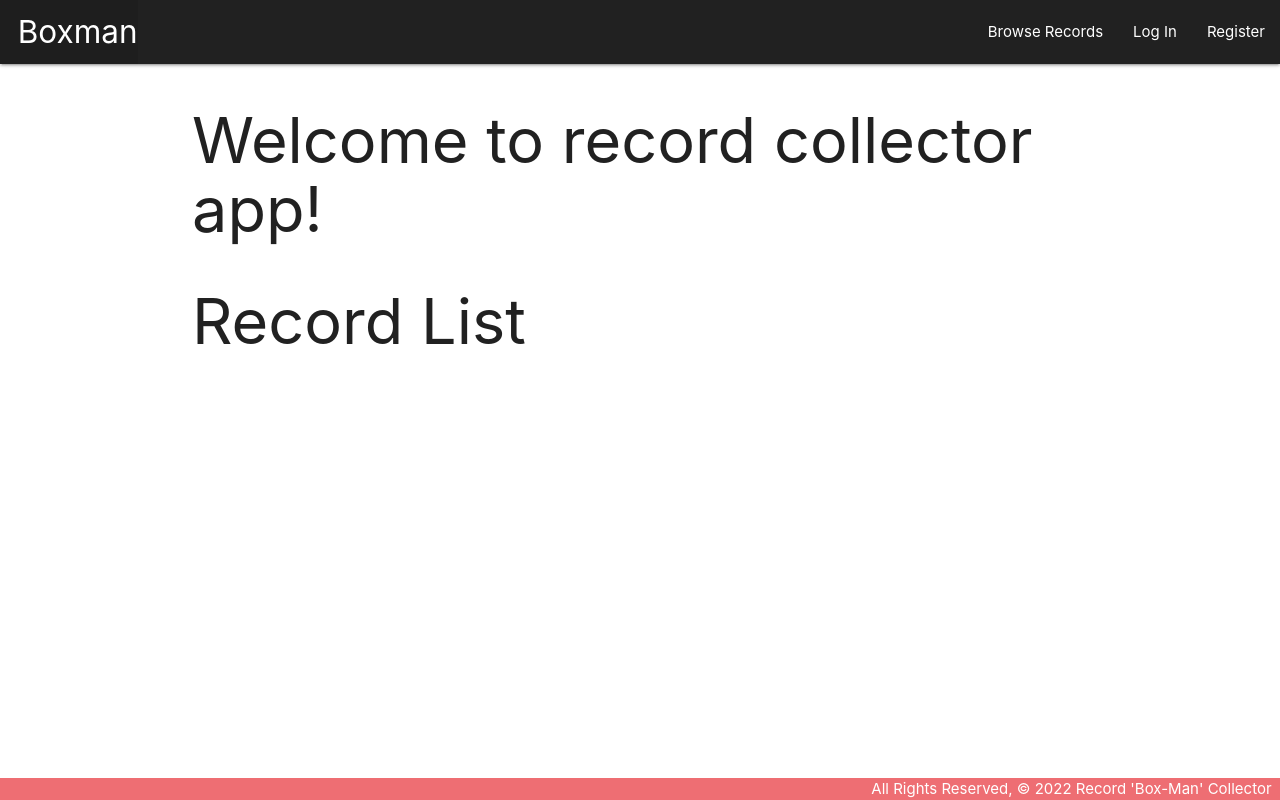
After one commit to tatyanakarlen/Finch-Collector-DJANGO-PROJECT, a Django app: page / in a window 1280 px wide. The commit adds this page. Run offline with Django 4.2, Linux system fonts and the light colour scheme; data that the repository does not hold is empty.

Commit message:
oauth done

```diff
--- a/main_app/templates/base.html
+++ b/main_app/templates/base.html
@@ -20,12 +20,12 @@
           <li><a href="/" class="left brand-logo">&nbsp;&nbsp;Boxman</a></li>
         </ul>
         <ul class="right">
-                    <li><a href="{% url 'index' %}">Browse Records</a></li>
+                    <li><a href="{% url 'home' %}">Browse Records</a></li>
                     {% if user.is_authenticated %}
                     <li><a href="{% url 'genres_create' %}">Add Genre</a></li>
                     <li><a href="{% url 'genres_index' %}">View Genres</a></li>
                     <li><a href="{% url 'record_create' %}">Add Record</a></li>
-                    <li><a href="{% url 'index' %}">Browse Records</a></li>
+                    <li><a href="{% url 'index' %}">My Records</a></li>
                     <li><a href="{% url 'logout' %}">Log Out</a></li>
                     {% else %}
                     <li><a href="{% url 'login' %}">Log In</a></li>
--- /dev/null
+++ b/main_app/templates/home.html
@@ -0,0 +1,33 @@
+{% extends 'base.html' %}
+{% block content %}
+
+<div class="hero">
+    <h1>Welcome to record collector app!</h1>
+  </div>
+
+  <h1>Record List</h1>
+
+
+  {%  for record in records %}
+  <div class="row">
+  <div class="col s12 m6">
+  <div class="card">
+      <!-- add this single line below -->
+      <a href="/records/{{ record.id }}">
+          <div class="card-content">
+          <span class="card-title">{{ record.title }}</span>
+          <p>Artist: {{ record.artist }}</p>
+          <p>Year: {{ record.year }}</p>
+
+      </div>
+      <!-- and this following one as well -->
+
+    </div>
+    </div>
+  </a>
+  </div>
+
+  {% endfor %}
+
+
+  {% endblock %}
--- a/main_app/views.py
+++ b/main_app/views.py
@@ -36,7 +36,10 @@ def about(request):
 
 
 def home(request):
-    return render(request, 'home.html')
+    records = Record.objects.all()
+    return render(request,
+                  'home.html',
+                  {'records': records})
 
 @login_required
 def records_index(request):
@@ -50,7 +53,7 @@ def new_record(request):
 
 class RecordCreate(LoginRequiredMixin,CreateView):
   model = Record
-  fields = '__all__'
+  fields = ['title', 'artist', 'label', 'year', 'description']
   success_url = '/records/'
   def form_valid(self, form):
     # form.istance represents the cat
```
